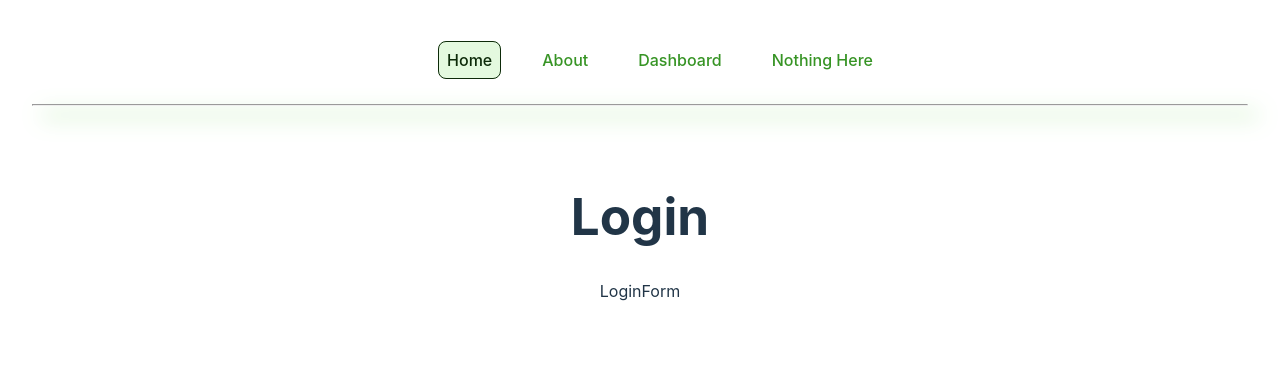
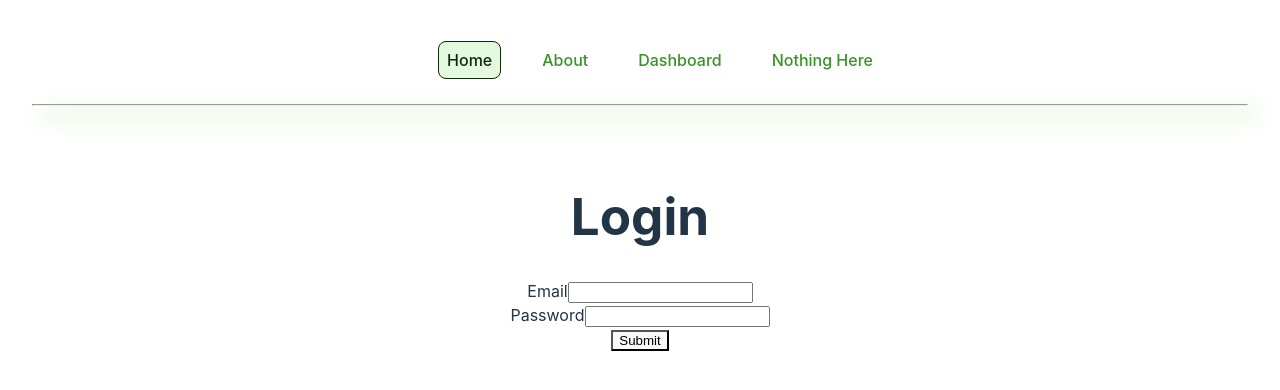
Before and after one commit to RE15EL/react-basic, a React (Vite) app: page / in a window 1280 px wide. Shown: the top 390 px of the page. Built offline with nearby package versions, Linux system fonts and the light colour scheme.

Commit message:
binding fields from loginForm

```diff
--- a/src/components/forms/loginForm/LoginForm.jsx
+++ b/src/components/forms/loginForm/LoginForm.jsx
@@ -1,7 +1,28 @@
+import { useState } from "react";
 
 
 export function LoginForm() {
+  const [email, setEmail] = useState('');
+  const [password, setPassword] = useState('');
+
+  const handleEmail = (event) => setEmail(event.target.value);
+
+  const handlePassword = (event) => setPassword(event.target.value);
+
   return (
-    <div>LoginForm</div>
+    <form onSubmit={ (event) => {
+        event.preventDefault()
+        alert(`${email} - ${password}`)
+      } }>
+      <div>
+        <label htmlFor="email">Email</label>
+        <input id="email" type="text" value={email} onChange={handleEmail}/>
+      </div>
+      <div>
+        <label htmlFor="password">Password</label>
+        <input id="password" type="password" value={password} onChange={handlePassword}/>
+      </div>
+      <button type="submit" >Submit</button>
+    </form>
   )
 }
--- a/src/index.css
+++ b/src/index.css
@@ -2,16 +2,6 @@
   font-family: Inter, system-ui, Avenir, Helvetica, Arial, sans-serif;
   line-height: 1.5;
   font-weight: 400;
-
-  color-scheme: light dark;
-  color: var(--mantis-950);
-  background-color: var(--mantis-50);
-
-  font-synthesis: none;
-  text-rendering: optimizeLegibility;
-  -webkit-font-smoothing: antialiased;
-  -moz-osx-font-smoothing: grayscale;
-  -webkit-text-size-adjust: 100%;
 
   --mantis-50:  #f3fcf1;
   --mantis-100: #e4f9df;
@@ -24,6 +14,18 @@
   --mantis-800: #295c1f;
   --mantis-900: #224c1b;
   --mantis-950: #0d2a09;
+
+  color-scheme: light dark;
+  color: var(--mantis-950);
+  background-color: var(--mantis-50);
+
+  font-synthesis: none;
+  text-rendering: optimizeLegibility;
+  -webkit-font-smoothing: antialiased;
+  -moz-osx-font-smoothing: grayscale;
+  -webkit-text-size-adjust: 100%;
+
+
 }
 
 a {
```
